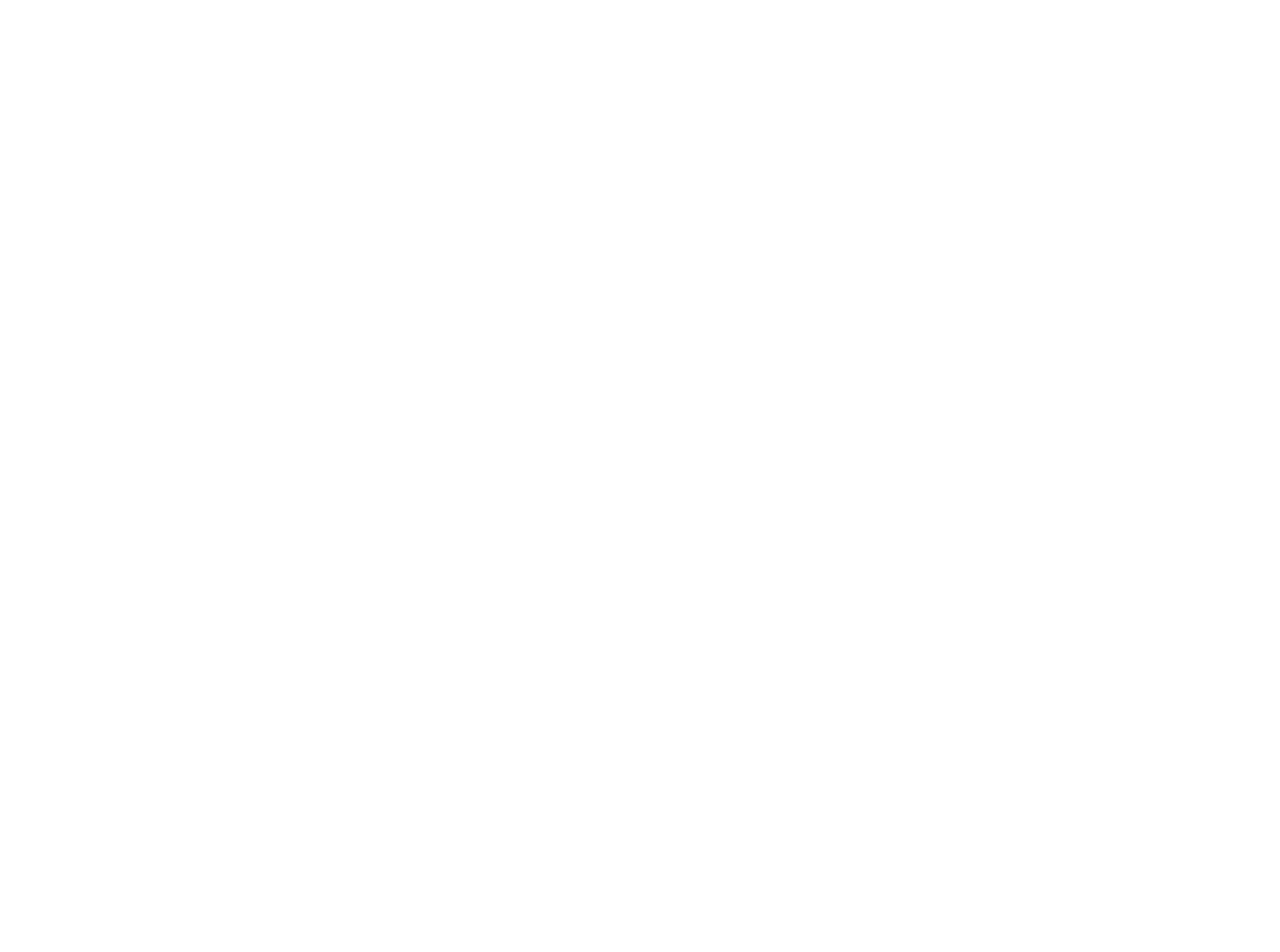
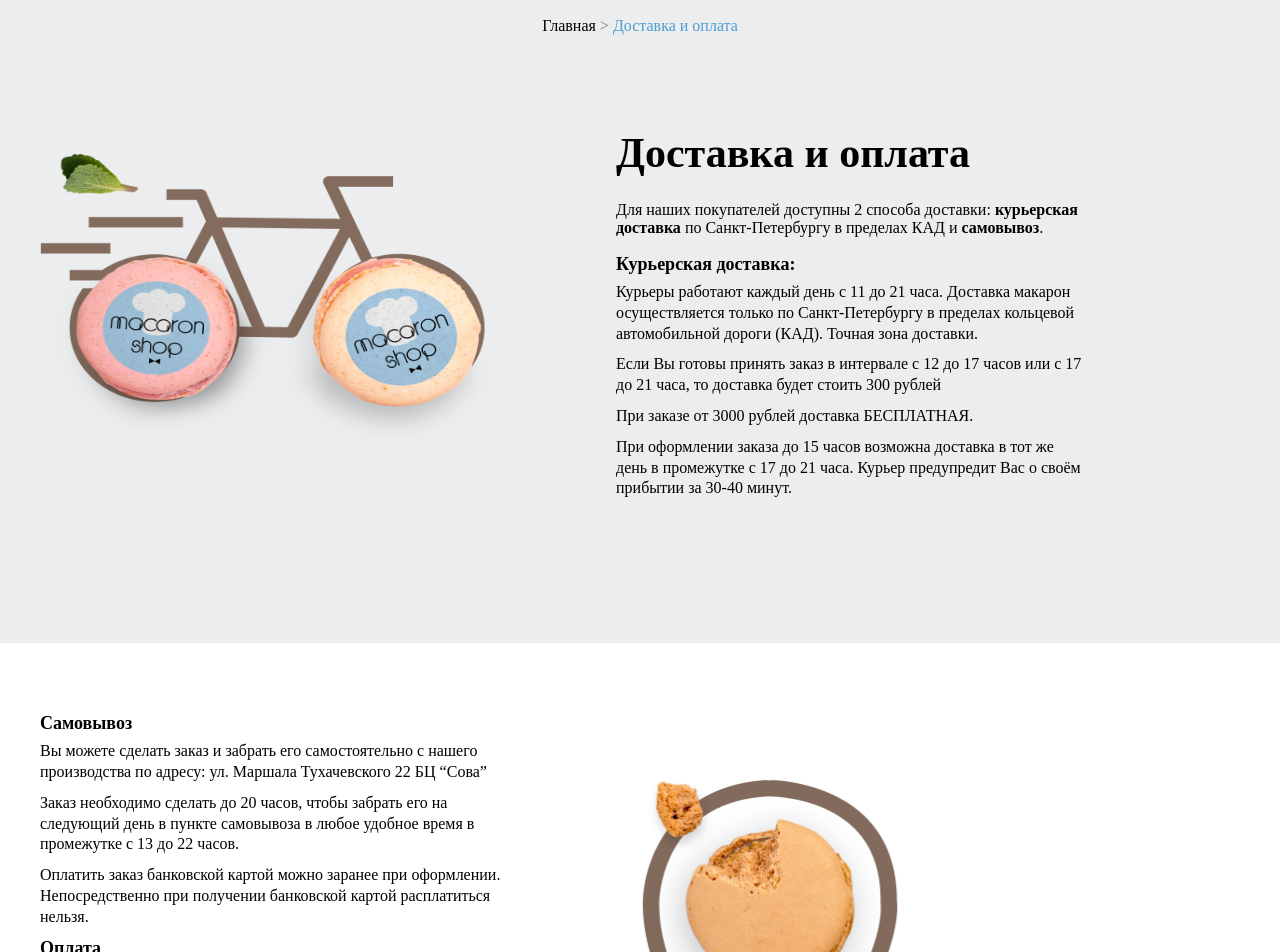
Before and after one commit to ITboo/next-macaron, a Next.js app: page /pages/delivery in a window 1280 px wide. Shown: the part 240-1192 px from the top of the page. Before the commit the page ends 800 px from the top, so only its background shows below. Built offline with nearby package versions, Linux system fonts and the light colour scheme.

Commit message:
chore: add delivery page layout

```diff
--- a/src/app/pages/delivery/page.module.css
+++ b/src/app/pages/delivery/page.module.css
@@ -0,0 +1,68 @@
+.bg {
+  background-color: #ebedee;
+  padding-top: 41px;
+  padding-bottom: 64px;
+}
+
+.accent {
+  font-weight: bold;
+}
+
+.breadcrumb {
+  padding: 0 0.5rem;
+}
+
+.breadcrumb_list {
+  display: flex;
+  justify-content: center;
+  flex-wrap: wrap;
+  list-style: none;
+  color: gray;
+  margin: 0;
+  padding: 0;
+}
+
+.breadcrumb li:not(:last-child)::after {
+  display: inline-block;
+  margin: 0 0.25rem;
+  content: '>';
+}
+
+.current {
+  color: #4e9dd3;
+}
+
+.delivery_wrapper {
+  padding: 70px 0;
+  display: flex;
+  align-items:center;
+  gap: 100px;
+}
+
+.delivery_info {
+  max-width: 470px;
+}
+.delivery_title {
+  font-size: 42px;
+  margin: 24px 0;
+}
+
+.delivery_description{
+  margin: 17px 0;
+}
+
+.subtitle {
+  margin-bottom: 7px;
+  font-weight: bold;
+  font-size: 18px;
+}
+
+.map {
+  border: 0;
+  width: 100%;
+}
+
+.text p {
+  margin-bottom: 10px;
+  line-height: 130%;
+}
--- a/src/app/pages/delivery/page.tsx
+++ b/src/app/pages/delivery/page.tsx
@@ -1,11 +1,102 @@
-//import styles from './page.module.css';
+import Image from 'next/image';
+import styles from './page.module.css';
 
 import Container from '@/app/components/Container';
+import Link from 'next/link';
 
 const Delivery = () => {
   return (
     <section>
-      <Container></Container>
+      <div className={styles.bg}>
+        <Container>
+          <nav aria-label='Breadcrumb' className={styles.breadcrumb}>
+            <ul className={styles.breadcrumb_list}>
+              <li>
+                <Link href='/'>Главная</Link>
+              </li>
+              <li>
+                <span aria-current='page' className={styles.current}>
+                  Доставка и оплата
+                </span>
+              </li>
+            </ul>
+          </nav>
+          <div className={styles.delivery_wrapper}>
+            <Image src='/bike.png' alt='bike' width={476} height={330} />
+            <div className={styles.delivery_info}>
+              <h2 className={styles.delivery_title}>Доставка и оплата</h2>
+              <p className={styles.delivery_description}>
+                Для наших покупателей доступны 2 способа доставки: <span className={styles.accent}>курьерская доставка</span> по
+                Санкт-Петербургу в пределах КАД и <span className={styles.accent}>самовывоз</span>.
+              </p>
+              <h3 className={styles.subtitle}>Курьерская доставка:</h3>
+              <div className={styles.text}>
+                <p>
+                  Курьеры работают каждый день с 11 до 21 часа. Доставка макарон осуществляется
+                  только по Санкт-Петербургу в пределах кольцевой автомобильной дороги (КАД). Точная
+                  зона доставки.{' '}
+                </p>
+                <p>
+                  Если Вы готовы принять заказ в интервале с 12 до 17 часов или с 17 до 21 часа, то
+                  доставка будет стоить 300 рублей
+                </p>
+                <p>При заказе от 3000 рублей доставка БЕСПЛАТНАЯ.</p>
+                <p>
+                  При оформлении заказа до 15 часов возможна доставка в тот же день в промежутке с
+                  17 до 21 часа. Курьер предупредит Вас о своём прибытии за 30-40 минут.
+                </p>
+              </div>
+            </div>
+          </div>
+        </Container>
+      </div>
+      <Container>
+        <div className={styles.delivery_wrapper}>
+          <div className={styles.delivery_info}>
+            <h3 className={styles.subtitle}>Самовывоз</h3>
+            <div className={styles.text}>
+              <p>
+                Вы можете сделать заказ и забрать его самостоятельно с нашего производства по
+                адресу: ул. Маршала Тухачевского 22 БЦ &ldquo;Сова&rdquo;
+              </p>
+              <p>
+                Заказ необходимо сделать до 20 часов, чтобы забрать его на следующий день в пункте
+                самовывоза в любое удобное время в промежутке с 13 до 22 часов.
+              </p>
+              <p>
+                Оплатить заказ банковской картой можно заранее при оформлении. Непосредственно при
+                получении банковской картой расплатиться нельзя.
+              </p>
+            </div>
+
+            <h3 className={styles.subtitle}>Оплата</h3>
+            <div className={styles.text}>
+              <p>
+                Вы можете оплатить заказ при получении наличными или заранее оплатить заказ
+                банковской картой. Для этого укажите выбранный способ при оформлении заказа.
+              </p>
+              <p>
+                Оплата банковской картой удобна, если вы хотите отправить десерты в подарок или не
+                желаете возиться с наличными при получении заказа.
+              </p>
+              <p>
+                Если у Вас нет карты российского банка, мы можем принять оплату через платёжную
+                систему PayPal.
+              </p>
+            </div>
+          </div>
+          <Image src='/location.png' alt='location' width={320} height={370} />
+        </div>
+      </Container>
+      <iframe
+        src='https://www.google.com/maps/embed?pb=!1m18!1m12!1m3!1d2374.3658737490505!2d30.414789117901982!3d59.97202886880766!2m3!1f0!2f0!3f0!3m2!1i1024!2i768!4f13.1!3m3!1m2!1s0x46963239d73e0061%3A0xc0f40dd3d0c4a369!2sSova!5e0!3m2!1sen!2sby!4v1727376347975!5m2!1sen!2sby'
+        width='600'
+        height='450'
+        className={styles.map}
+        allowFullScreen={true}
+        loading='lazy'
+        referrerPolicy='no-referrer-when-downgrade'
+      ></iframe>
     </section>
   );
 };
```
Also changed, not shown: public/bike.png (added), public/location.png (added).
